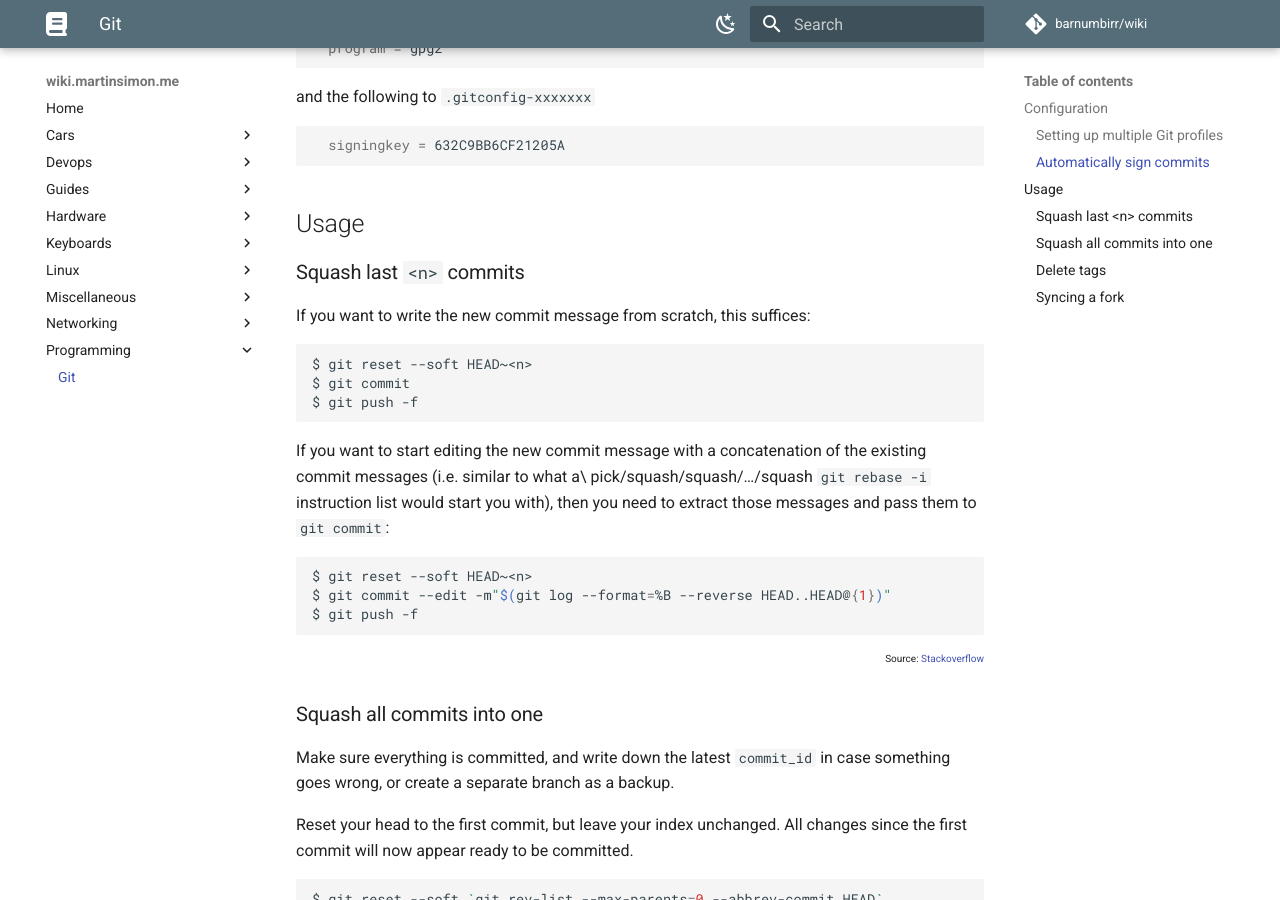
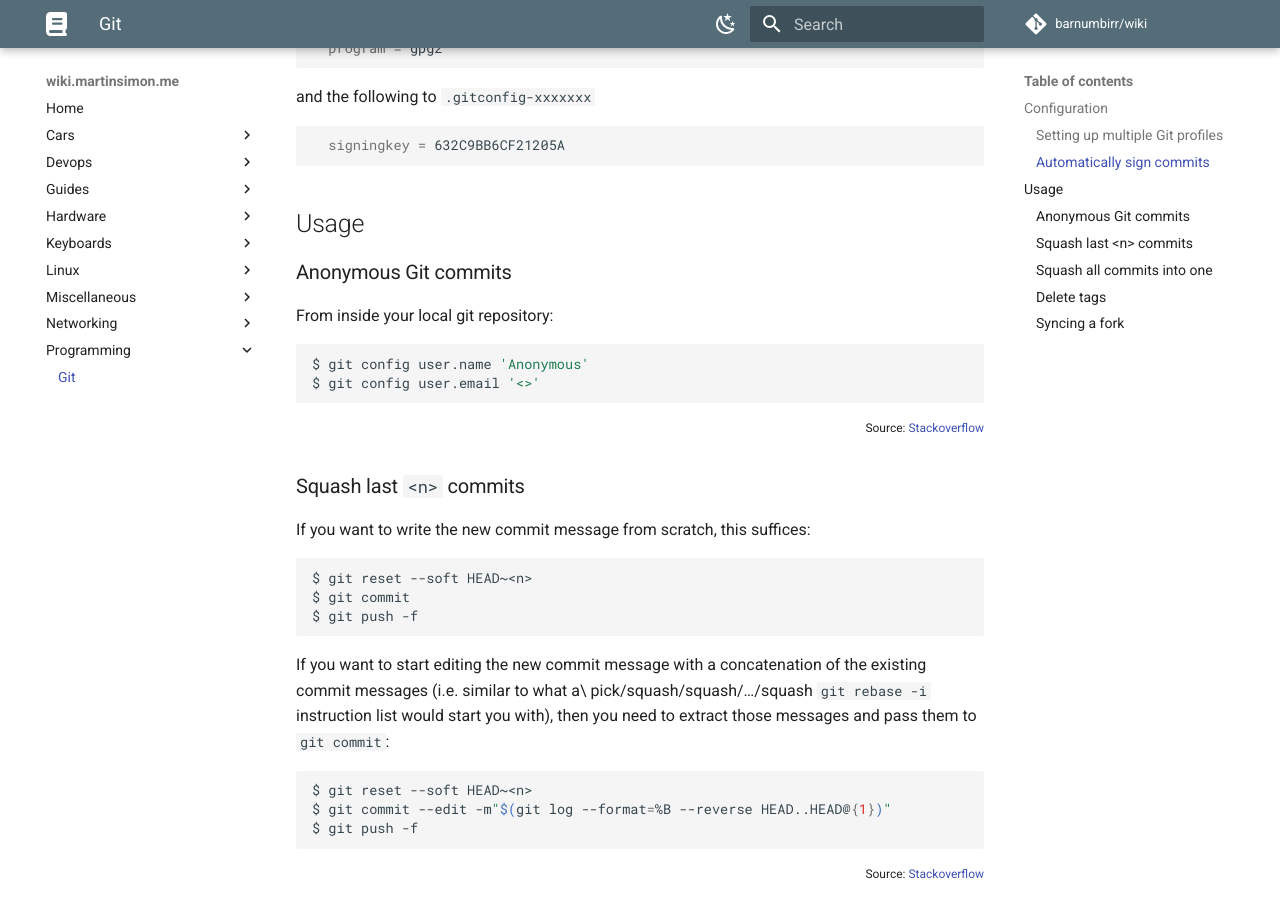
Before and after one commit to barnumbirr/wiki, an MkDocs documentation site: the page built from docs/programming/git.md, in a window 1280 px wide and 900 px high, scrolled down 1533 px. Built offline with MkDocs 1.6.1 and Material for MkDocs 9.7.7, drawn with Linux system fonts in a browser that asks for light colours; comment, search, counter and statistics services are not loaded.

Commit message:
added anonymous git commits, fix s source font size

````diff
--- a/docs/programming/git.md
+++ b/docs/programming/git.md
@@ -90,6 +90,19 @@ and the following to `.gitconfig-xxxxxxx`
 
 ## Usage
 
+### Anonymous Git commits
+
+From inside your local git repository:
+
+```bash
+$ git config user.name 'Anonymous'
+$ git config user.email '<>'
+```
+
+<p style="font-size: 12px" align="right">
+    Source: <a href="https://stackoverflow.com/a/48458633">Stackoverflow</a>
+</p>
+
 ### Squash last `<n>` commits
 
 If you want to write the new commit message from scratch, this suffices:
@@ -109,7 +122,7 @@ $ git commit --edit -m"$(git log --format=%B --reverse HEAD..HEAD@{1})"
 $ git push -f
 ```
 
-<p style="font-size: 10px" align="right">
+<p style="font-size: 12px" align="right">
     Source: <a href="https://stackoverflow.com/a/5201642">Stackoverflow</a>
 </p>
 
@@ -138,7 +151,7 @@ Force push your changes.
 user@host:~$ git push -f
 ```
 
-<p style="font-size: 10px" align="right">
+<p style="font-size: 12px" align="right">
     Source: <a href="https://stackoverflow.com/a/49900667">Stackoverflow</a>
 </p>
 
````
Also changed, not shown: docs/cars/tyres.md (+1 -1 lines), docs/devops/prometheus.md (+2 -2 lines), docs/linux/ssh.md (+1 -1 lines), docs/linux/systemd.md (+1 -1 lines), docs/networking/ethernet.md (+2 -2 lines).
